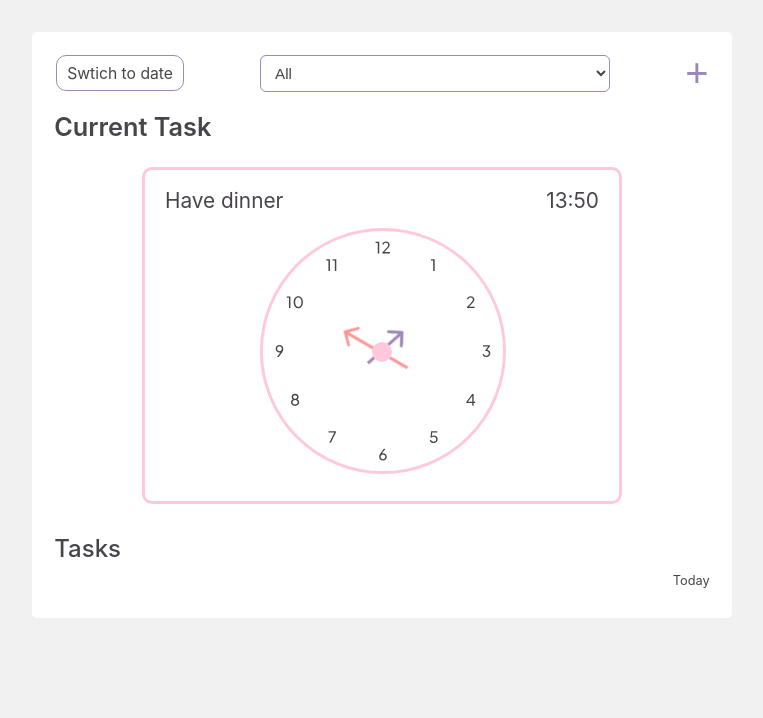
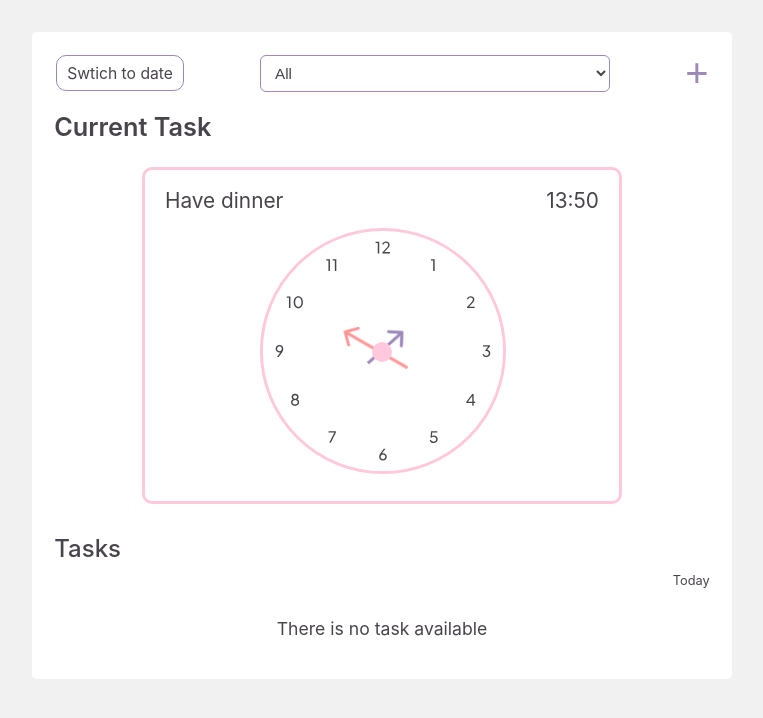
Before and after one commit to Amin-Ansari/My-to-do-list, a React (Create React App) app: page / in a window 1280 px wide. Shown: the top 718 px of the page, without its empty margins (258-1021 px from the left). Built offline with nearby package versions, Linux system fonts and the light colour scheme.

Commit message:
The bug of filtering tasks is fixed

```diff
--- a/src/Components/UI/ListLayout.css
+++ b/src/Components/UI/ListLayout.css
@@ -11,6 +11,12 @@
   gap: 1.5rem;
   padding-bottom: 15px;
 }
+.no-task-available {
+  margin: 20px 0px;
+  font-size: 1.1rem;
+  grid-column: span 2;
+  text-align: center;
+}
 @media all and (min-width: 768px) {
   .list-style {
     grid-template-columns: 1fr 1fr;
--- a/src/Components/UI/ListLayout.js
+++ b/src/Components/UI/ListLayout.js
@@ -26,8 +26,16 @@ export default function ListLayout(props) {
       filteredTasks = tasks;
     }
   }
-  const listContent = filteredTasks
-    ? filteredTasks.map((item, index) => {
+  const listContent = function () {
+    let content;
+    if (filteredTasks.length == 0) {
+      content = (
+        <div className="no-task-available">There is no task available</div>
+      );
+      return content;
+    }
+    if (filteredTasks) {
+      content = filteredTasks.map((item, index) => {
         return (
           <div key={index}>
             <ListItem
@@ -37,17 +45,20 @@ export default function ListLayout(props) {
             ></ListItem>
           </div>
         );
-      })
-    : () => {
-        console.log("works");
-      };
+      });
+      return content;
+    }
+
+    console.log(content);
+    return content;
+  };
 
   return (
     <div>
       <div className="list-title">
         <h4>Today</h4>
       </div>
-      <ul className="list-style">{listContent}</ul>
+      <ul className="list-style">{listContent()}</ul>
     </div>
   );
 }
```
